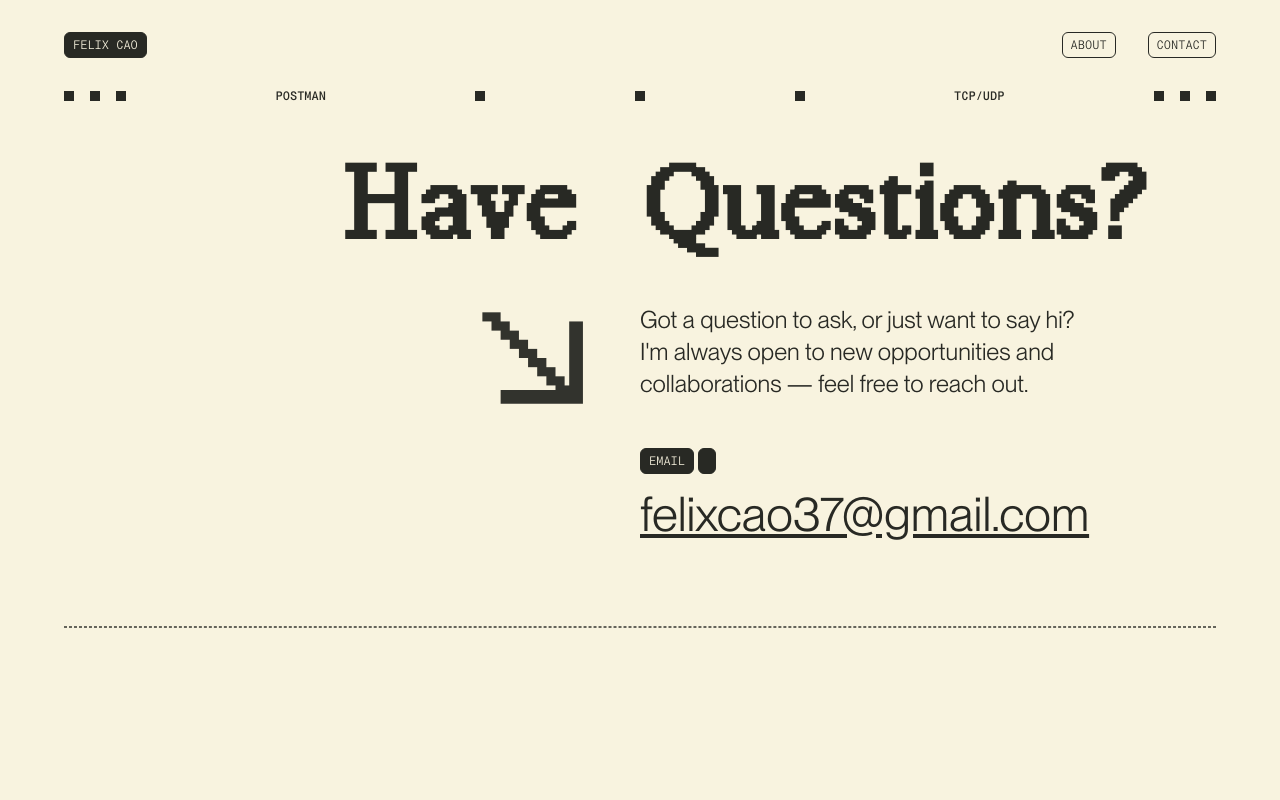
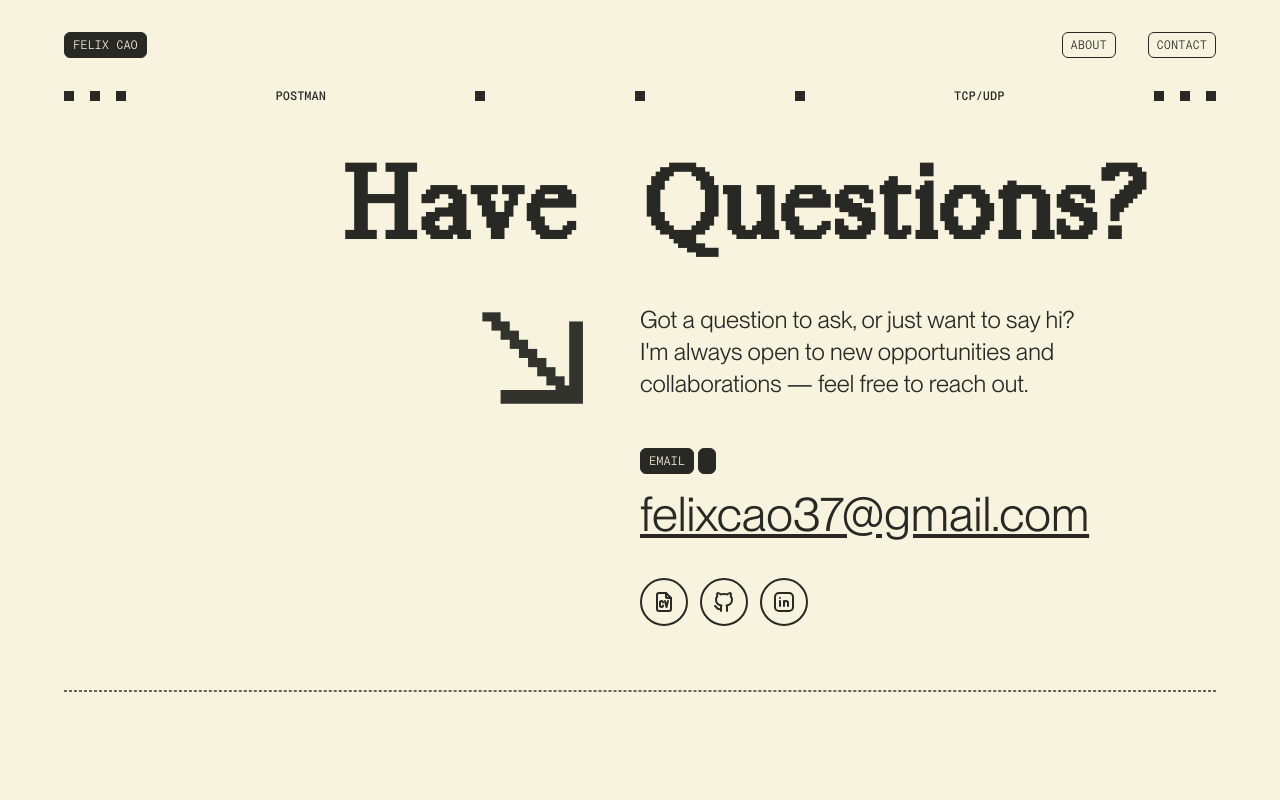
Before and after one commit to felixc90/felixc90.github.io, a React (Vite) app: page /contact in a window 1280 px wide. Shown: the top 800 px of the page. Built offline with nearby package versions, Linux system fonts and the light colour scheme; no server answers.

Commit message:
added back icons

```diff
--- a/src/assets/svgs/Github.tsx
+++ b/src/assets/svgs/Github.tsx
@@ -1,6 +1,6 @@
 const GitHubIcon = () => {
 	return (
-		<svg  xmlns="http://www.w3.org/2000/svg"  width="24"  height="24"  viewBox="0 0 24 24"  fill="none"  stroke="currentColor"  stroke-width="1.5"  stroke-linecap="round"  stroke-linejoin="round"  className="icon icon-tabler icons-tabler-outline icon-tabler-brand-github"><path stroke="none" d="M0 0h24v24H0z" fill="none"/><path d="M9 19c-4.3 1.4 -4.3 -2.5 -6 -3m12 5v-3.5c0 -1 .1 -1.4 -.5 -2c2.8 -.3 5.5 -1.4 5.5 -6a4.6 4.6 0 0 0 -1.3 -3.2a4.2 4.2 0 0 0 -.1 -3.2s-1.1 -.3 -3.5 1.3a12.3 12.3 0 0 0 -6.2 0c-2.4 -1.6 -3.5 -1.3 -3.5 -1.3a4.2 4.2 0 0 0 -.1 3.2a4.6 4.6 0 0 0 -1.3 3.2c0 4.6 2.7 5.7 5.5 6c-.6 .6 -.6 1.2 -.5 2v3.5" /></svg>
+		<svg  xmlns="http://www.w3.org/2000/svg"  width="24"  height="24"  viewBox="0 0 24 24"  fill="none"  stroke="currentColor"  stroke-width="2"  stroke-linecap="round"  stroke-linejoin="round"  className="icon icon-tabler icons-tabler-outline icon-tabler-brand-github"><path stroke="none" d="M0 0h24v24H0z" fill="none"/><path d="M9 19c-4.3 1.4 -4.3 -2.5 -6 -3m12 5v-3.5c0 -1 .1 -1.4 -.5 -2c2.8 -.3 5.5 -1.4 5.5 -6a4.6 4.6 0 0 0 -1.3 -3.2a4.2 4.2 0 0 0 -.1 -3.2s-1.1 -.3 -3.5 1.3a12.3 12.3 0 0 0 -6.2 0c-2.4 -1.6 -3.5 -1.3 -3.5 -1.3a4.2 4.2 0 0 0 -.1 3.2a4.6 4.6 0 0 0 -1.3 3.2c0 4.6 2.7 5.7 5.5 6c-.6 .6 -.6 1.2 -.5 2v3.5" /></svg>
 	)
 }
 
--- a/src/assets/svgs/LinkedIn.tsx
+++ b/src/assets/svgs/LinkedIn.tsx
@@ -7,7 +7,7 @@ const LinkedInIcon = () => {
 			viewBox="0 0 24 24"
 			fill="none"
 			stroke="currentColor"
-			stroke-width="1.5"
+			stroke-width="2"
 			stroke-linecap="round"
 			stroke-linejoin="round"
 			className="icon icon-tabler icons-tabler-outline icon-tabler-brand-linkedin">
--- a/src/assets/svgs/Resume.tsx
+++ b/src/assets/svgs/Resume.tsx
@@ -1,6 +1,6 @@
 const ResumeIcon = () => {
 	return (
-		<svg  xmlns="http://www.w3.org/2000/svg"  width="24"  height="24"  viewBox="0 0 24 24"  fill="none"  stroke="currentColor"  stroke-width="1.5"  stroke-linecap="round"  stroke-linejoin="round"  className="icon icon-tabler icons-tabler-outline icon-tabler-file-cv"><path stroke="none" d="M0 0h24v24H0z" fill="none"/><path d="M14 3v4a1 1 0 0 0 1 1h4" /><path d="M17 21h-10a2 2 0 0 1 -2 -2v-14a2 2 0 0 1 2 -2h7l5 5v11a2 2 0 0 1 -2 2z" /><path d="M11 12.5a1.5 1.5 0 0 0 -3 0v3a1.5 1.5 0 0 0 3 0" /><path d="M13 11l1.5 6l1.5 -6" /></svg>
+		<svg  xmlns="http://www.w3.org/2000/svg"  width="24"  height="24"  viewBox="0 0 24 24"  fill="none"  stroke="currentColor"  stroke-width="2"  stroke-linecap="round"  stroke-linejoin="round"  className="icon icon-tabler icons-tabler-outline icon-tabler-file-cv"><path stroke="none" d="M0 0h24v24H0z" fill="none"/><path d="M14 3v4a1 1 0 0 0 1 1h4" /><path d="M17 21h-10a2 2 0 0 1 -2 -2v-14a2 2 0 0 1 2 -2h7l5 5v11a2 2 0 0 1 -2 2z" /><path d="M11 12.5a1.5 1.5 0 0 0 -3 0v3a1.5 1.5 0 0 0 3 0" /><path d="M13 11l1.5 6l1.5 -6" /></svg>
 	)
 }
 
--- a/src/components/ui/IconButton.tsx
+++ b/src/components/ui/IconButton.tsx
@@ -15,7 +15,7 @@ const IconButton = ({ icon, onClick, className }: IconButtonProps) => {
 					w-12 h-12
 					cursor-pointer
 					flex flex-col justify-around my-auto
-					border-[1.5px] border-dark rounded-3xl
+					border-2 border-dark rounded-3xl
 					bg-light text-dark hover:bg-dark hover:text-light
 					ease-linear duration-100 elastic-button
 					${className !== undefined && className}
--- a/src/pages/contact/Contact.tsx
+++ b/src/pages/contact/Contact.tsx
@@ -1,4 +1,8 @@
+import GitHubIcon from "@/assets/svgs/Github";
+import LinkedInIcon from "@/assets/svgs/LinkedIn";
+import ResumeIcon from "@/assets/svgs/Resume";
 import Button from "@/components/ui/Button";
+import IconButton from "@/components/ui/IconButton";
 import MySplitText from "@/components/ui/MySplitText";
 import ScrambleText from "@/components/ui/ScrambleText";
 import Square from "@/components/ui/Square";
@@ -53,8 +57,13 @@ const Contact = () => {
 									<Button variant="filled" readonly>EMAIL</Button>
 									<Button variant="filled" readonly></Button>
 								</div>
-								<div className="text-2xl sm:text-3xl md:text-4xl lg:text-5xl mt-4 mb-6 font-[450] underline hover:cursor-pointer" onClick={()=> window.open("mailto:felixcao37@gmail.com")}>
+								<div className="text-2xl sm:text-3xl md:text-4xl lg:text-5xl mt-4 mb-10 font-[450] underline hover:cursor-pointer" onClick={()=> window.open("mailto:felixcao37@gmail.com")}>
 									felixcao37@gmail.com
+								</div>
+								<div className="flex gap-3 text-dark">
+									<IconButton icon={<ResumeIcon/>} onClick={()=> window.open("/documents/resume.pdf")} />
+									<IconButton icon={<GitHubIcon />} onClick={()=> window.open("https://github.com/felixc90", "_blank")} />
+									<IconButton icon={<LinkedInIcon />} onClick={()=> window.open("https://www.linkedin.com/in/felix-cao/", "_blank")} />
 								</div>
 							</div>
 						</div>
```
Also changed, not shown: src/pages/home/Home.tsx (+0 -9 lines).
